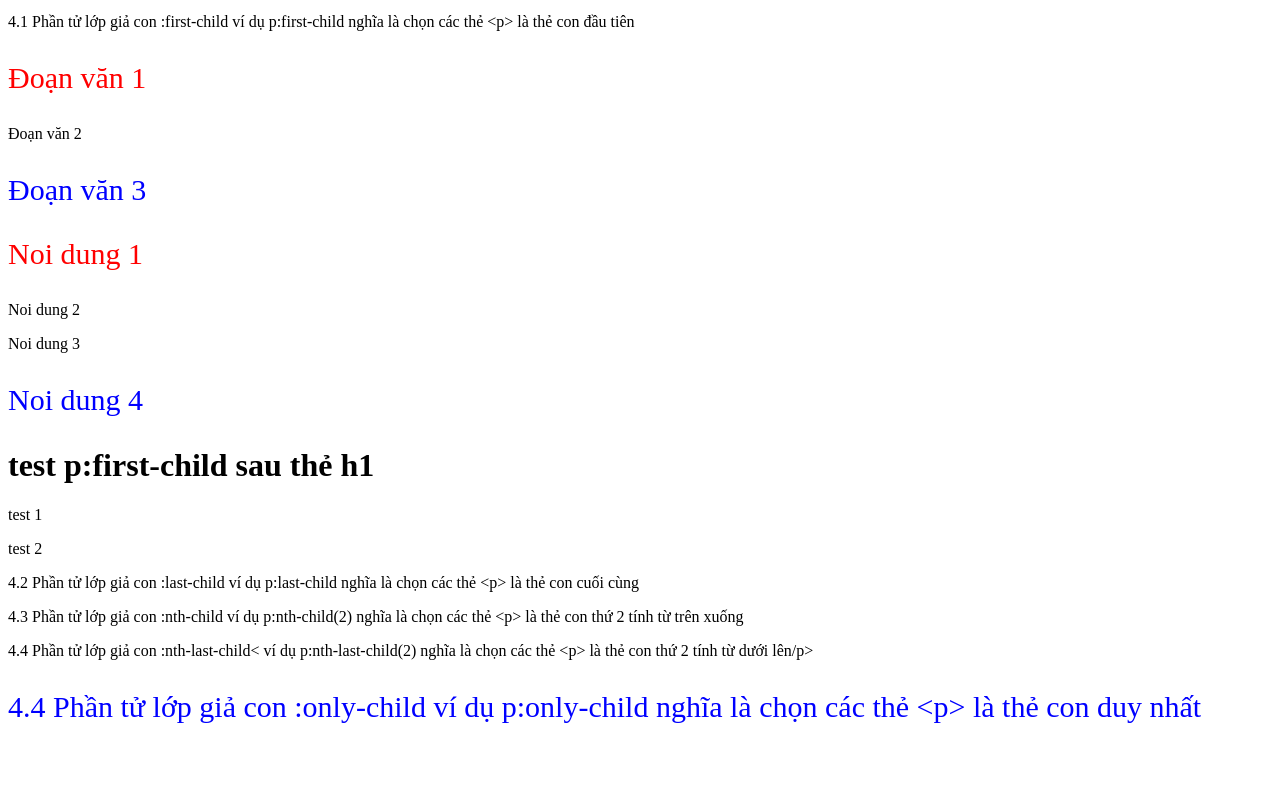
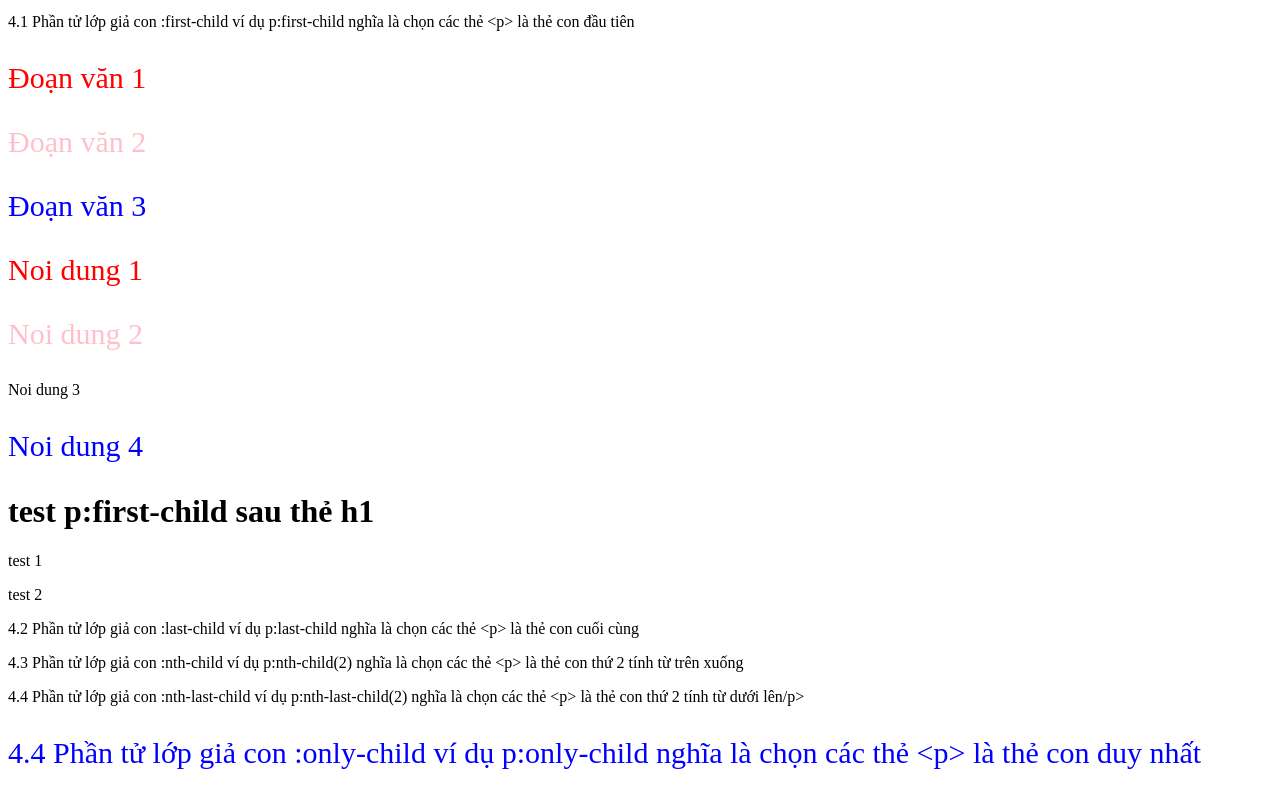
Before and after one commit to vanly14378-sys/pseudo-class, a plain HTML site: page index.html in a window 1280 px wide. Shown: the part 1982-2782 px from the top of the page. Before the commit the page ends 2736 px from the top, so only its background shows below. Drawn offline with Linux system fonts and the light colour scheme.

Commit message:
sửa thẻ body

```diff
--- a/index.html
+++ b/index.html
@@ -5,6 +5,8 @@
     <meta name="viewport" content="width=device-width, initial-scale=1.0">
     <link rel="stylesheet" href="style.css">
     <title>Bai 33 CSS Pseudo-classes hover active</title>
+</head>
+<body>
         <h1>Pseudo-classes (đặc trưng của pseudo luôn có dấu hai chấm : ）</h1>
         <h3>Định nghĩa  Pseudo-classes (lớp giả)</h3>
         <h4>
@@ -114,10 +116,8 @@ pseudo-class{ <br>
     <p>test 1</p>
     <p>test 2</p>
     <p>4.2 Phần tử lớp giả con :last-child ví dụ p:last-child nghĩa là chọn các thẻ &lt;p&gt; là thẻ con cuối cùng</p>
-
     <p>4.3 Phần tử lớp giả con :nth-child ví dụ p:nth-child(2) nghĩa là chọn các thẻ &lt;p&gt; là thẻ con thứ 2 tính từ trên xuống</p>
-<p>4.4 Phần tử lớp giả con :nth-last-child< ví dụ p:nth-last-child(2) nghĩa là chọn các thẻ &lt;p&gt; là thẻ con thứ 2 tính từ dưới lên/p>
+    <body>4.4 Phần tử lớp giả con :nth-last-child ví dụ p:nth-last-child(2) nghĩa là chọn các thẻ &lt;p&gt; là thẻ con thứ 2 tính từ dưới lên/p>
     <p>4.4 Phần tử lớp giả con :only-child ví dụ p:only-child nghĩa là chọn các thẻ &lt;p&gt; là thẻ con duy nhất</p>
-
 </body>
 </html>
--- a/style.css
+++ b/style.css
@@ -26,8 +26,8 @@
 /* .div_elm:empty {
   width: 200px;
   height: 200px;
-  background-color: blue; */
-}
+  background-color: blue;
+} */
 /* ví dưới thể hiện việc xóa lớp giả :empty đi và thêm nội dung text html vào thẻ thì phần selector sẽ chuyển qua màu vàng như dưới */
 /* .div_elm {
   width: 200px;
@@ -35,9 +35,11 @@
   background-color: rgb(213, 220, 25);
 } */
 /* Ví dụ này để test thay đổi khi click vào href mở bài, thân bài hoặc kết bài thì khi click vào href thì phần hash # tương ứng sẽ hiện màu xanh dương */
+
 h2:target{
     color: blue;
 }
+
 
 /* 4. ví dụ về các thẻ phần tử con child selector */
 p:first-child {
@@ -49,3 +51,7 @@ p:last-child {
     color: blue;
     font-size: 30px;
 }
+p:nth-child(2){
+  color: pink;
+  font-size: 30px;
+}
```
Lines whose indentation alone changed are shown as unchanged.
